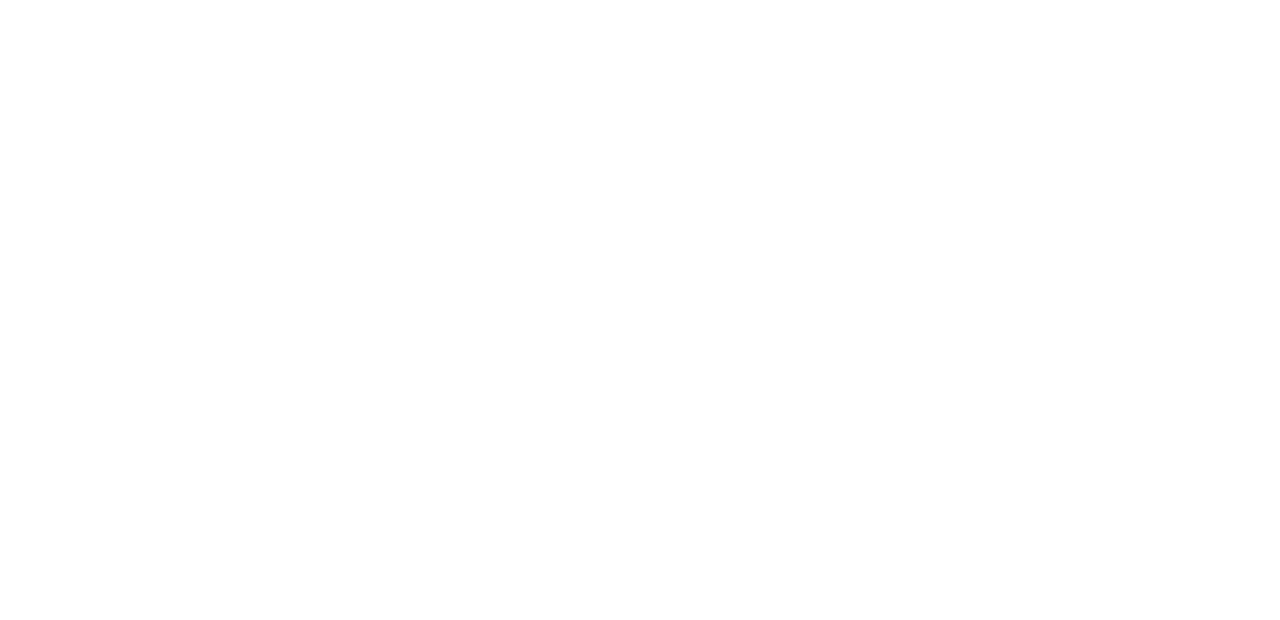
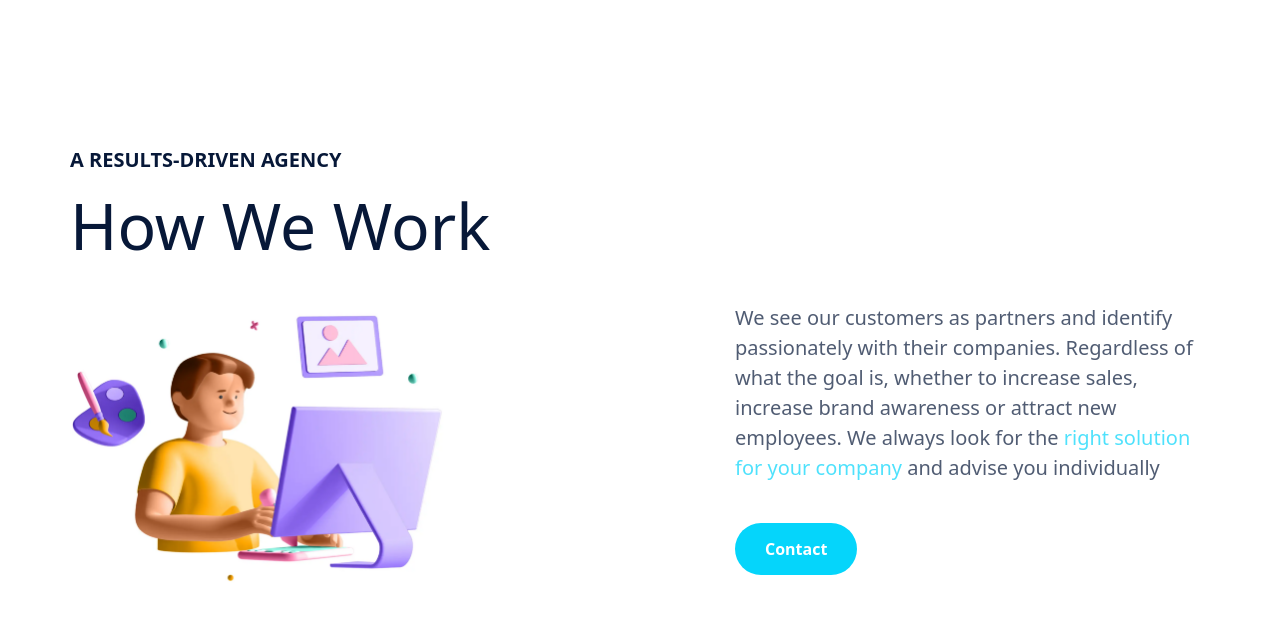
Before and after one commit to mayankpcp7/FoxVision, a React (Create React App) app: page / in a window 1280 px wide. Shown: the top 620 px of the page. Built offline with nearby package versions, Linux system fonts and the light colour scheme.

Commit message:
add common btn

```diff
--- a/src/App.js
+++ b/src/App.js
@@ -1,13 +1,13 @@
-import logo from './logo.svg';
-import './App.css';
+import logo from "./logo.svg";
+import "./App.css";
+import HowWeWork from "./components/common/HowWeWork";
 
 function App() {
   return (
     <>
       <div>
-
-
-    </div>
+        <HowWeWork />
+      </div>
     </>
   );
 }
--- /dev/null
+++ b/src/components/common/Button.jsx
@@ -0,0 +1,15 @@
+import React from "react";
+
+const Button = ({ btnName, className }) => {
+  return (
+    <div>
+      <button
+        className={`${className} py-[14px] px-[30px] bg-sky rounded-[69px] text-white font-semibold sm:text-base text-sm leading-normal`}
+      >
+        {btnName}
+      </button>
+    </div>
+  );
+};
+
+export default Button;
--- /dev/null
+++ b/src/components/common/HowWeWork.jsx
@@ -0,0 +1,36 @@
+import React from "react";
+import work from "../../assets/images/webp/how-we-work/work-img.webp";
+import Button from "./Button";
+
+const HowWeWork = () => {
+  return (
+    <div className="pt-[144.76px]">
+      <div className="container xl:max-w-[1164px] px-3 mx-auto">
+        <div className="flex flex-row flex-wrap justify-between items-end">
+          <div className="w-6/12">
+            <p className="uppercase text-darkblue font-bold text-xl leading-normal mb-3">
+              A RESULTS-DRIVEN AGENCY
+            </p>
+            <h2 className="capitalize text-6xxl leading-md text-darkblue mb-[26.95px]">
+              How we work
+            </h2>
+            <img width={378} height={294} src={work} alt="work" />
+          </div>
+          <div className="w-5/12 mb-[10px]">
+            <p className="font-normal text-xl leading-normal text-darkblue opacity-70 lg:max-w-[481px] mb-10">
+              We see our customers as partners and identify passionately with
+              their companies. Regardless of what the goal is, whether to
+              increase sales, increase brand awareness or attract new employees.
+              We always look for the{" "}
+              <span className="text-sky">right solution for your company</span>{" "}
+              and advise you individually
+            </p>
+            <Button btnName="Contact" />
+          </div>
+        </div>
+      </div>
+    </div>
+  );
+};
+
+export default HowWeWork;
--- a/tailwind.config.js
+++ b/tailwind.config.js
@@ -1,6 +1,6 @@
 /** @type {import('tailwindcss').Config} */
 module.exports = {
-  content: [],
+  content: ["./src/**/*.{js,jsx,ts,tsx}"],
   theme: {
     extend: {
       colors: {
@@ -12,6 +12,17 @@ module.exports = {
         darkpurple: "#4B17E6",
         offpurple: " #4B17E60A",
       },
+      fontSize: {
+        xxsm: "8px",
+        "4xxl": "40px",
+        "6xxl": "64px",
+        "8xxl": "88.41px",
+      },
+      lineHeight: {
+        sm: "107.9%",
+        md: "121%",
+        lg: "183%",
+      },
     },
   },
   plugins: [],
```
Also changed, not shown: src/assets/images/webp/how-we-work/work-img.webp (added).
